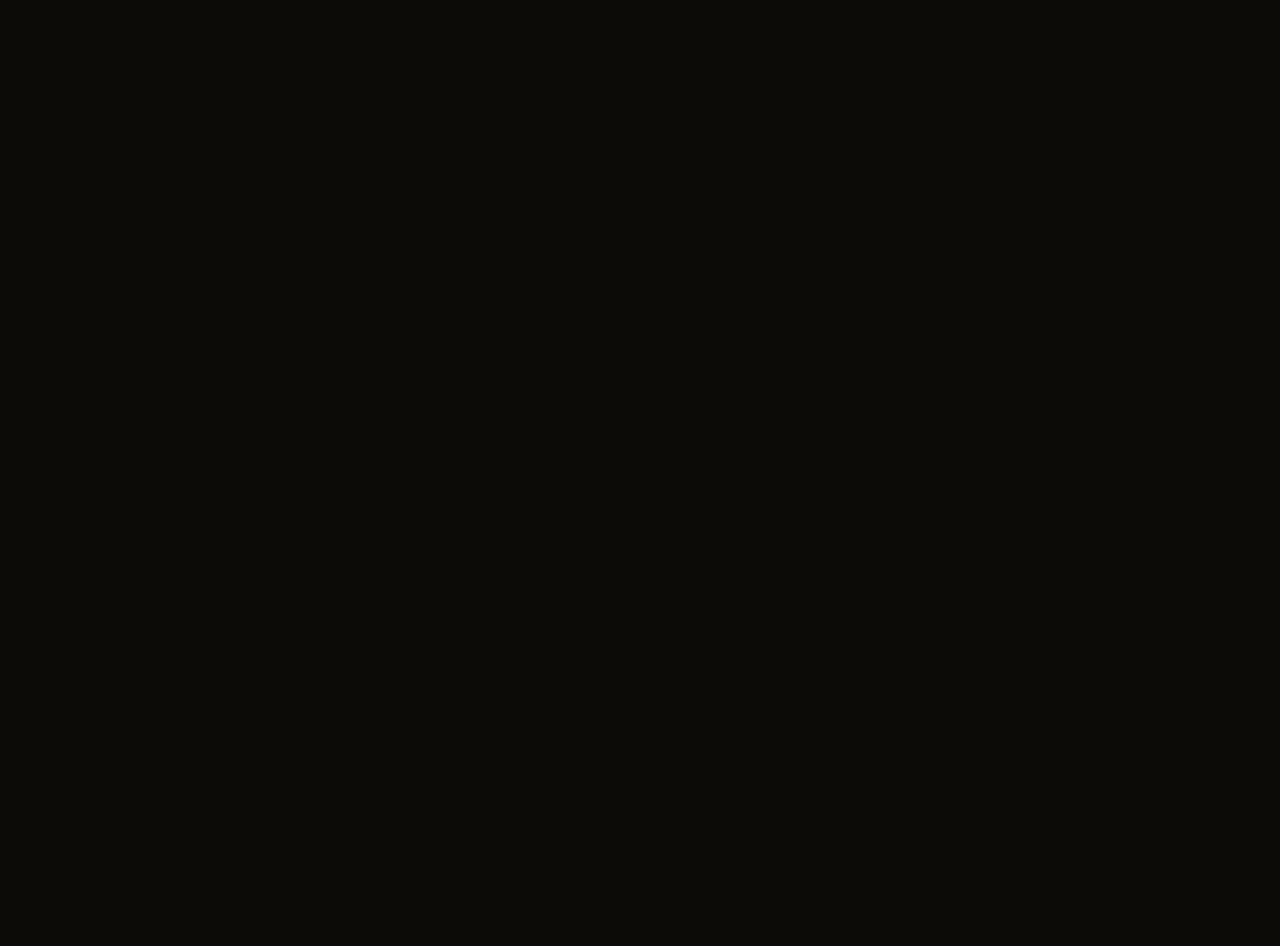
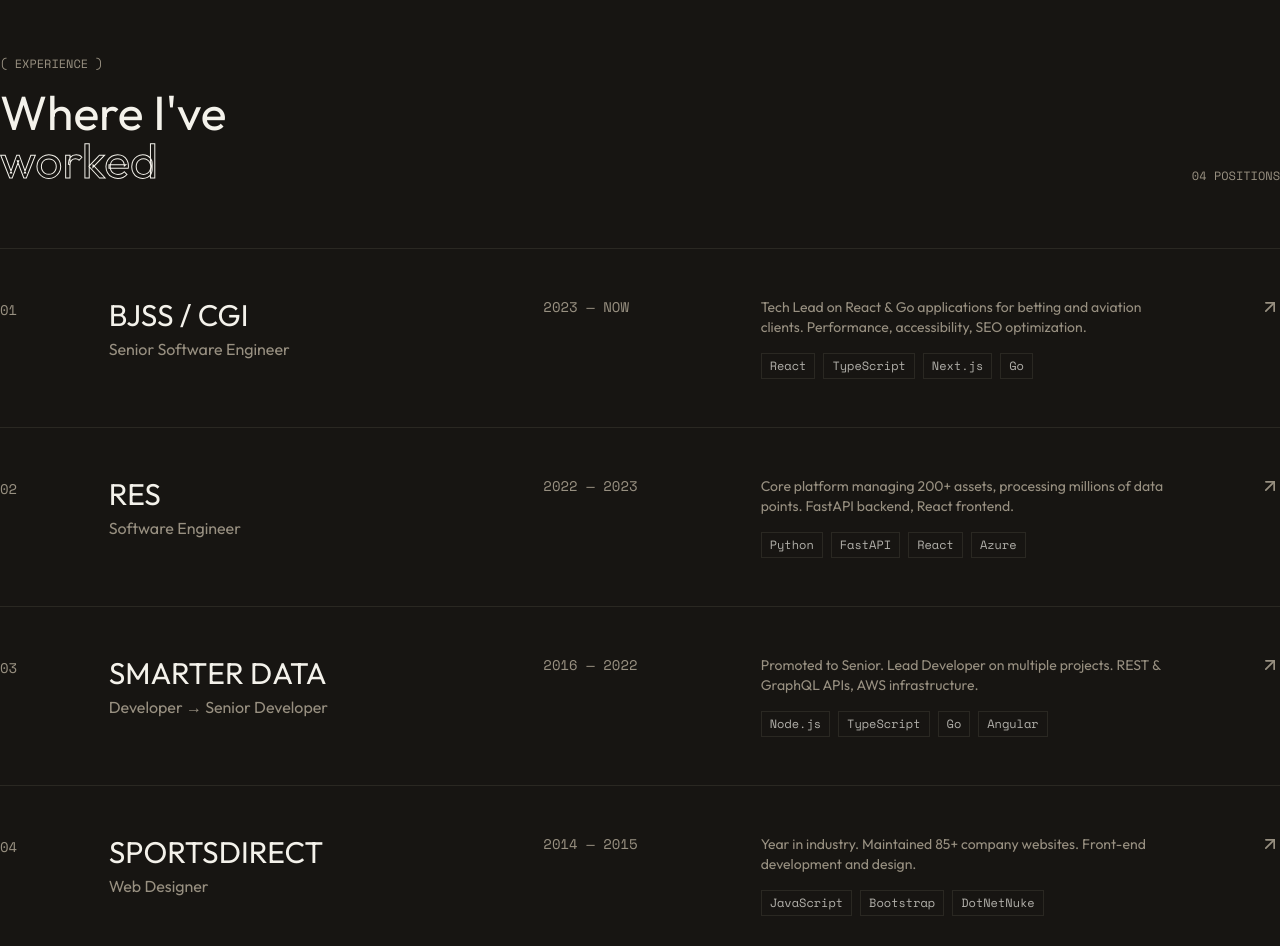
Before and after one commit to bhopalg/portfolio, a Next.js app: page / in a window 1280 px wide. Shown: the part 1560-2506 px from the top of the page. Before the commit the page ends 1488 px from the top, so only its background shows below. Built offline with nearby package versions, Linux system fonts and the light colour scheme.

Commit message:
Add Experience component and integrate it into the Home page; create reusable Container component for layout

```diff
--- a/app/page.tsx
+++ b/app/page.tsx
@@ -1,6 +1,7 @@
 import Hero from "@/components/Hero";
 import Marquee from "@/components/Marquee";
 import About from "@/components/About";
+import Experience from "@/components/Experience";
 
 export default function Home() {
   return (
@@ -8,6 +9,7 @@
       <Hero />
       <Marquee />
       <About />
+      <Experience />
     </main>
   );
 }
--- /dev/null
+++ b/components/Experience.tsx
@@ -0,0 +1,121 @@
+import { ArrowUpRight } from "lucide-react";
+import Container from "@/components/ui/Container";
+
+export default function Experience() {
+  const experiences = [
+    {
+      num: "01",
+      company: "BJSS / CGI",
+      role: "Senior Software Engineer",
+      period: "2023 — NOW",
+      description:
+        "Tech Lead on React & Go applications for betting and aviation clients. Performance, accessibility, SEO optimization.",
+      tech: ["React", "TypeScript", "Next.js", "Go", "Python", "AWS"],
+    },
+    {
+      num: "02",
+      company: "RES",
+      role: "Software Engineer",
+      period: "2022 — 2023",
+      description:
+        "Core platform managing 200+ assets, processing millions of data points. FastAPI backend, React frontend.",
+      tech: ["Python", "FastAPI", "React", "Azure", "Vite"],
+    },
+    {
+      num: "03",
+      company: "SMARTER DATA",
+      role: "Developer → Senior Developer",
+      period: "2016 — 2022",
+      description:
+        "Promoted to Senior. Lead Developer on multiple projects. REST & GraphQL APIs, AWS infrastructure.",
+      tech: ["Node.js", "TypeScript", "Go", "Angular", "React", "Terraform"],
+    },
+    {
+      num: "04",
+      company: "SPORTSDIRECT",
+      role: "Web Designer",
+      period: "2014 — 2015",
+      description:
+        "Year in industry. Maintained 85+ company websites. Front-end development and design.",
+      tech: ["JavaScript", "Bootstrap", "DotNetNuke"],
+    },
+  ];
+
+  return (
+    <section id="work" className="py-24 md:py-32 bg-secondary/50">
+      <Container>
+        <div className="flex items-end justify-between mb-16">
+          <div>
+            <p className="font-mono text-xs text-muted-foreground mb-4">
+              ( EXPERIENCE )
+            </p>
+            <h2 className="text-4xl md:text-5xl font-display font-800">
+              Where I&#39;ve
+              <br />
+              <span className="text-outline">worked</span>
+            </h2>
+          </div>
+          <p className="hidden md:block font-mono text-xs text-muted-foreground">
+            04 POSITIONS
+          </p>
+        </div>
+
+        {/* Experience list */}
+        <div className="space-y-0">
+          {experiences.map((exp, index) => (
+            <div
+              key={exp.company}
+              className="group border-t border-border py-8 md:py-12 hover:bg-muted/30 transition-colors px-4 -mx-4"
+            >
+              <div className="grid grid-cols-1 md:grid-cols-12 gap-6 items-start">
+                {/* Number */}
+                <div className="md:col-span-1">
+                  <span className="font-mono text-sm text-muted-foreground">
+                    {exp.num}
+                  </span>
+                </div>
+
+                {/* Company & Role */}
+                <div className="md:col-span-4">
+                  <h3 className="text-2xl md:text-3xl font-display font-700 mb-1 group-hover:text-primary transition-colors">
+                    {exp.company}
+                  </h3>
+                  <p className="text-muted-foreground">{exp.role}</p>
+                </div>
+
+                {/* Period */}
+                <div className="md:col-span-2">
+                  <p className="font-mono text-sm text-muted-foreground">
+                    {exp.period}
+                  </p>
+                </div>
+
+                {/* Description */}
+                <div className="md:col-span-4">
+                  <p className="text-sm text-muted-foreground mb-4">
+                    {exp.description}
+                  </p>
+                  <div className="flex flex-wrap gap-2">
+                    {exp.tech.slice(0, 4).map((t) => (
+                      <span
+                        key={t}
+                        className="font-mono text-xs text-foreground/70 px-2 py-1 border border-border"
+                      >
+                        {t}
+                      </span>
+                    ))}
+                  </div>
+                </div>
+
+                {/* Arrow */}
+                <div className="hidden md:flex md:col-span-1 justify-end">
+                  <ArrowUpRight className="w-5 h-5 text-muted-foreground group-hover:text-primary group-hover:translate-x-1 group-hover:-translate-y-1 transition-all" />
+                </div>
+              </div>
+            </div>
+          ))}
+        </div>
+      </Container>
+    </section>
+  );
+}
--- a/components/Hero.tsx
+++ b/components/Hero.tsx
@@ -1,9 +1,10 @@
 import { ArrowDown } from "lucide-react";
+import Container from "@/components/ui/Container";
 
 export default function Hero() {
   return (
-    <section className="min-h-screen flex flex-col justify-between pt-24 pb-8 grain px-3 lg:px-0">
-      <div className="container mx-auto">
+    <section className="min-h-screen flex flex-col justify-between pt-24 pb-8 grain">
+      <Container>
         {/* Top bar */}
         <div className="flex items-center justify-between mb-16 md:mb-24">
           <p className="font-mono text-xs text-muted-foreground tracking-wider">
@@ -29,10 +30,10 @@
             ENGINEER<span className="text-primary">.</span>
           </h1>
         </div>
-      </div>
+      </Container>
 
       {/* Bottom section */}
-      <div className="container mx-auto">
+      <Container>
         <div className="divider-line mb-8" />
         <div className="grid grid-cols-1 md:grid-cols-3 gap-8 items-end">
           <div>
@@ -59,7 +60,7 @@
             </a>
           </div>
         </div>
-      </div>
+      </Container>
     </section>
   );
 }
--- /dev/null
+++ b/components/ui/Container.tsx
@@ -0,0 +1,5 @@
+import { PropsWithChildren } from "react";
+
+export default function Container({ children }: PropsWithChildren) {
+  return <div className="container mx-auto px-3 lg:px-0">{children}</div>;
+}
```
